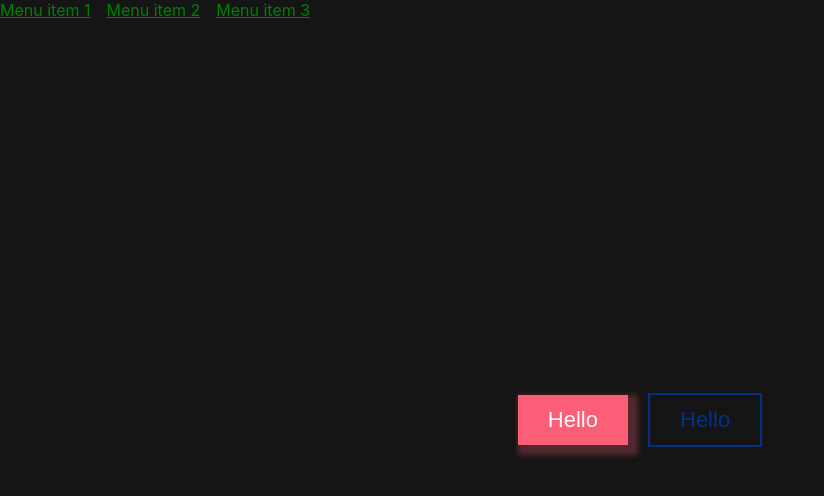
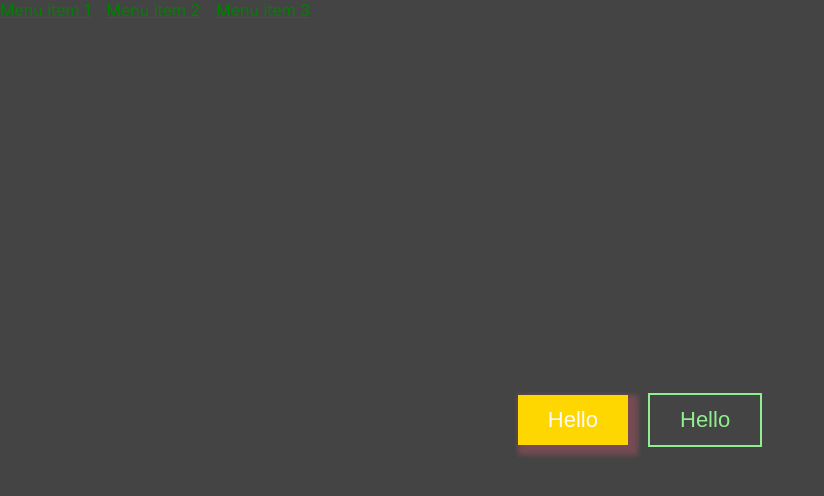
Before and after one commit to surenkov1985/it-incubator-start, a React (Create React App) app: page / in a window 1280 px wide. Shown: the top 496 px of the page, without its empty margins (0-824 px from the left). Built offline with nearby package versions, Linux system fonts and the light colour scheme.

Commit message:
Урок styled-components переменные

```diff
--- a/src/App.tsx
+++ b/src/App.tsx
@@ -5,6 +5,7 @@
 import { StyledBtn, SuperButton } from "./styledComponents/Buttons.styled";
 import { StyledLink } from "./styledComponents/Link.styled";
 import { Menu } from "./styledComponents/Menu.styled";
+import { myTheme } from "./styles/animations/Theme.styled";
 
 function App() {
 	console.log("App rendering");
@@ -24,10 +25,10 @@
 				</ul>
 			</Menu>
 			<Box>
-				<StyledBtn btnType={"primary"} active>
+				<StyledBtn btnType={"primary"} active color={myTheme.colors.primary}>
 					Hello
 				</StyledBtn>
-				<StyledBtn btnType={"outlined"} color="#043185">
+				<StyledBtn btnType={"outlined"} color={myTheme.colors.secondary}>
 					Hello
 				</StyledBtn>
 				{/* <StyledBtn as={"a"}>Link</StyledBtn>
@@ -72,7 +73,7 @@
 		cursor: zoom-in;
 	}
 
-	@media screen and (max-width: 800px) {
+	@media ${myTheme.media.tablet} {
 		flex-direction: column;
 	}
 `;
--- a/src/index.tsx
+++ b/src/index.tsx
@@ -4,13 +4,15 @@
 import App from "./App";
 import reportWebVitals from "./reportWebVitals";
 import { GlobalStyles } from "./styles/animations/GlobalStyles";
+import { ThemeProvider } from "styled-components";
+import { myTheme } from "./styles/animations/Theme.styled";
 
 const root = ReactDOM.createRoot(document.getElementById("root") as HTMLElement);
 root.render(
-	<>
+	<ThemeProvider theme={myTheme}>
 		<App />
 		<GlobalStyles />
-	</>
+	</ThemeProvider>
 );
 
 // If you want to start measuring performance in your app, pass a function
--- a/src/styles/animations/GlobalStyles.tsx
+++ b/src/styles/animations/GlobalStyles.tsx
@@ -1,4 +1,5 @@
 import { createGlobalStyle } from "styled-components";
+import { myTheme } from "./Theme.styled";
 
 export const GlobalStyles = createGlobalStyle`
 *,
@@ -10,7 +11,7 @@
 }
 
 body {
-    background-color: #151515;
+    background-color: ${myTheme.colors.gray.dark};
     margin: 0;
     font-family: -apple-system, BlinkMacSystemFont, 'Segoe UI', 'Roboto', 'Oxygen',
         'Ubuntu', 'Cantarell', 'Fira Sans', 'Droid Sans', 'Helvetica Neue',
--- /dev/null
+++ b/src/styles/animations/Theme.styled.tsx
@@ -0,0 +1,14 @@
+export const myTheme = {
+	colors: {
+		primary: "gold",
+		secondary: "lightgreen",
+		gray: {
+			dark: "#444444",
+			light: "#d2d2d2",
+		},
+	},
+	media: {
+		tablet: "screen and (max-width: 768px)",
+		mobile: "screen and (max-width: 576px)",
+	},
+};
```
